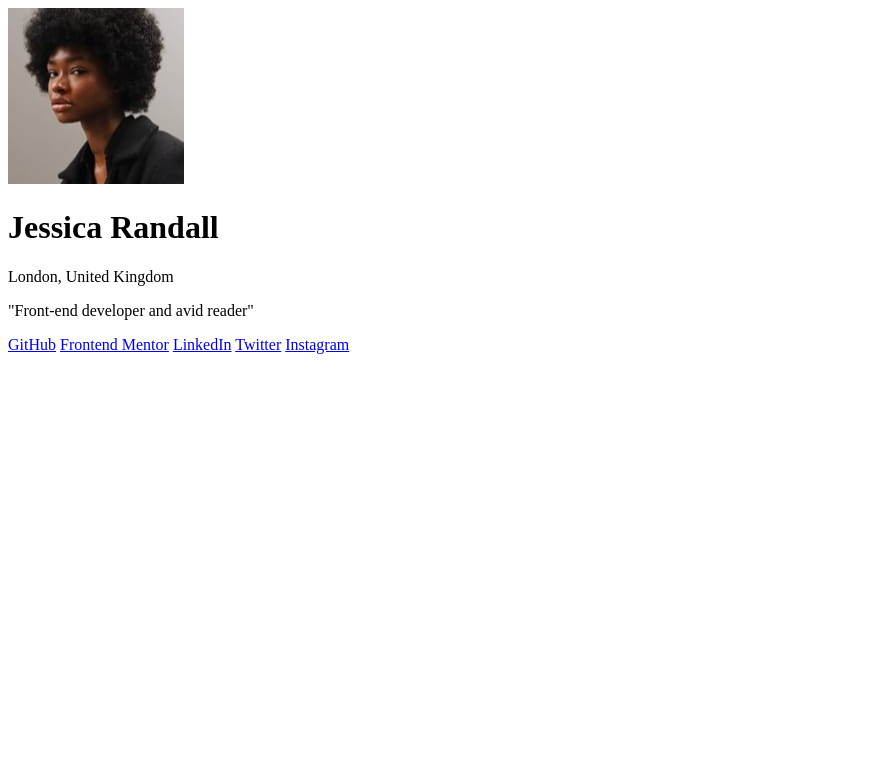
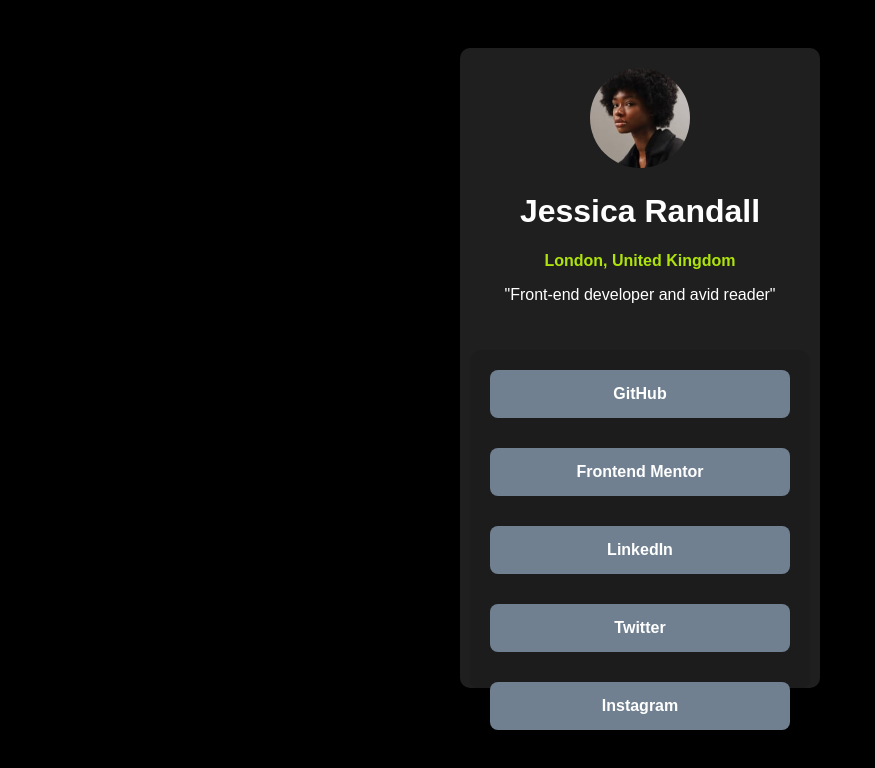
Before and after one commit to ken-jibril/Social-links-profile, a plain HTML site: page index.html in a window 1280 px wide. Shown: the whole page, without its empty margins (0-875 px from the left). Drawn offline with Linux system fonts and the light colour scheme.

Commit message:
add a reset stylesheet and style the profile card

```diff
--- a/index.html
+++ b/index.html
@@ -7,13 +7,14 @@
     <title>Social Links Profile</title>
 </head>
 <body>
+    <div class="container">
         <div class="card-container">
             <div class="profile-section">
                 <img src="/avatar-jessica.jpeg" alt="Jessica's Avatar" class="avatar">
                 <h1>Jessica Randall</h1>
-            <p>London, United Kingdom</p>
+                <p class="address">London, United Kingdom</p>
+                <p>"Front-end developer and avid reader"</p>
             </div>
-        <p>"Front-end developer and avid reader"</p>
             <div class="links">
                 <a href="https://github.com/jessica_randall" class="link-button github">GitHub</a>
                 <a href="https://www.frontendmentor.io/profile/jessica-randall">Frontend Mentor</a>
@@ -22,5 +23,6 @@
                 <a href="https://instagram.com/jessica-randall" class="link-button-instagram">Instagram</a>
             </div>
     </div>
+    </div>
 </body>
 </html>
--- /dev/null
+++ b/reset.css
@@ -0,0 +1,48 @@
+/* http://meyerweb.com/eric/tools/css/reset/
+   v2.0 | 20110126
+   License: none (public domain)
+*/
+
+html, body, div, span, applet, object, iframe,
+h1, h2, h3, h4, h5, h6, p, blockquote, pre,
+a, abbr, acronym, address, big, cite, code,
+del, dfn, em, img, ins, kbd, q, s, samp,
+small, strike, strong, sub, sup, tt, var,
+b, u, i, center,
+dl, dt, dd, ol, ul, li,
+fieldset, form, label, legend,
+table, caption, tbody, tfoot, thead, tr, th, td,
+article, aside, canvas, details, embed,
+figure, figcaption, footer, header, hgroup,
+menu, nav, output, ruby, section, summary,
+time, mark, audio, video {
+	margin: 0;
+	padding: 0;
+	border: 0;
+	font-size: 100%;
+	font: inherit;
+	vertical-align: baseline;
+}
+/* HTML5 display-role reset for older browsers */
+article, aside, details, figcaption, figure,
+footer, header, hgroup, menu, nav, section {
+	display: block;
+}
+body {
+	line-height: 1;
+}
+ol, ul {
+	list-style: none;
+}
+blockquote, q {
+	quotes: none;
+}
+blockquote:before, blockquote:after,
+q:before, q:after {
+	content: '';
+	content: none;
+}
+table {
+	border-collapse: collapse;
+	border-spacing: 0;
+}
--- a/styles.css
+++ b/styles.css
@@ -0,0 +1,74 @@
+body {
+    font-family: Arial, sans-serif;
+    background-color: black;
+}
+.profile-section {
+    text-align: center;
+    padding: 20px;
+}
+.profile-section img {
+    border-radius: 50px;
+    width: 100px;
+    height: 100px;
+}
+.container {
+    margin: 0 auto;
+    display: flex;
+    justify-content: center;
+    align-items: center;
+    height: 90vh;
+}
+.card-container {
+    box-shadow: 2px 2px 5px 0px rgba(0,0,0,0.75);
+    -webkit-box-shadow: 2px 2px 5px 0px rgba(0,0,0,0.75);
+    -moz-box-shadow: 2px 2px 5px 0px rgba(0,0,0,0.75);
+    background-color: #1F1F1F;
+    display: flex;
+    flex-direction: column;
+    max-width: 400px;
+    height: 80vh;
+    justify-items: center;
+    border-radius: 10px;
+}
+h1 {
+    color: white;
+}
+.address {
+    color: #aee40c;
+    font-weight: bold;
+}
+p {
+    color: white;
+    font-family: Arial, sans-serif;
+}
+.links {
+    display: flex;
+    flex-direction: column;
+    margin: 10px;
+    padding: 20px;
+    background-color: rgba(0, 0, 0, 0.1);
+    width: 300px;
+    height: 300px;
+    border-radius: 10px;
+}
+.links a {
+    display: block;
+    background-color: slategray;
+    color: white;
+    border-radius: 8px;
+    text-align: center;
+    text-decoration: none;
+    font-weight: bold;
+    margin-bottom: 30px;
+    padding: 15px 25px;
+    border: none;
+    outline: none;
+    justify-items: center;
+    justify-content: center;
+}
+.links a:hover {
+    background-color: #aee40c;
+    border-bottom: 3px solid;
+    transition: all .3s linear;
+    border-radius: 8px;
+}
```
Lines whose indentation alone changed are shown as unchanged.
